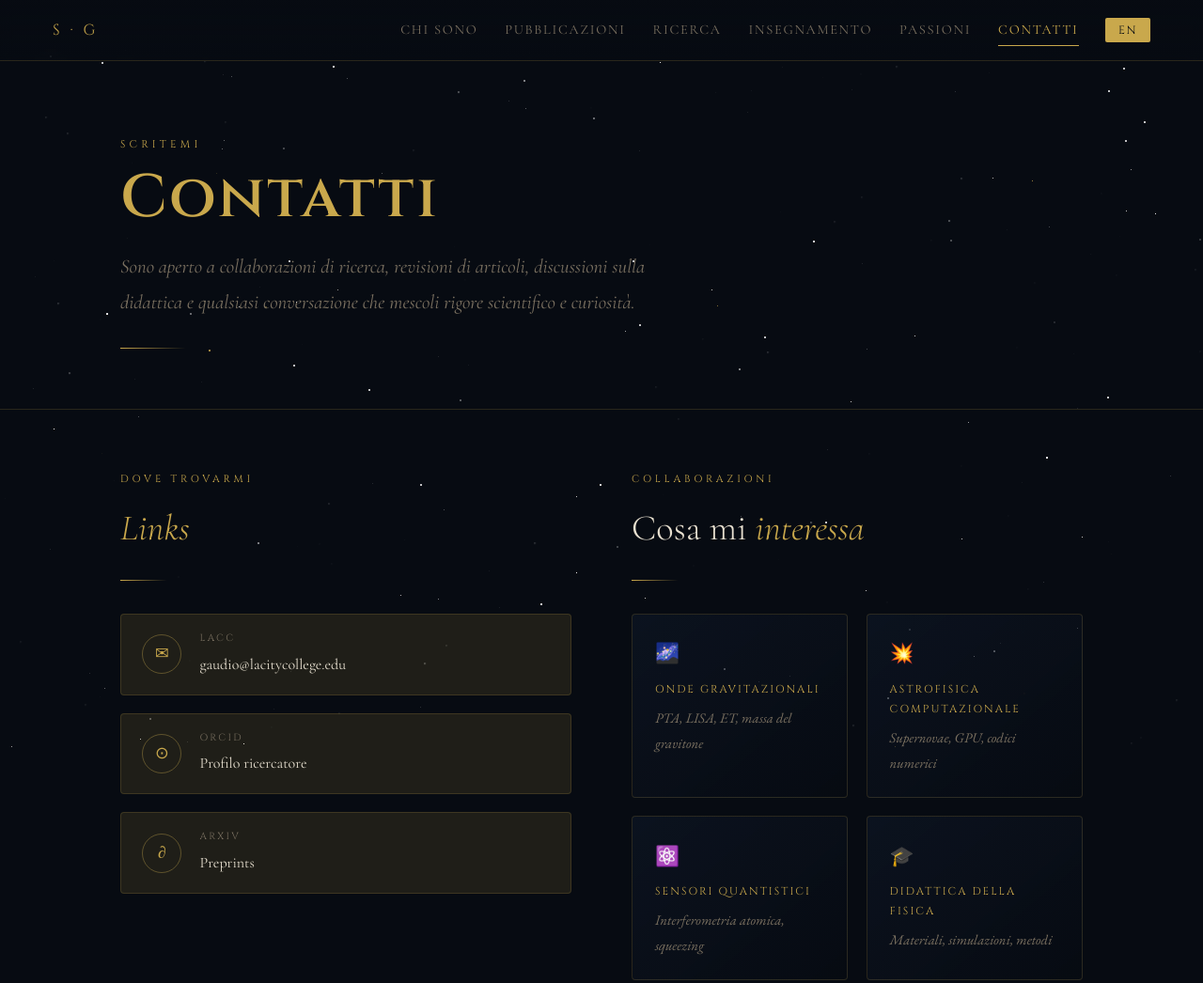
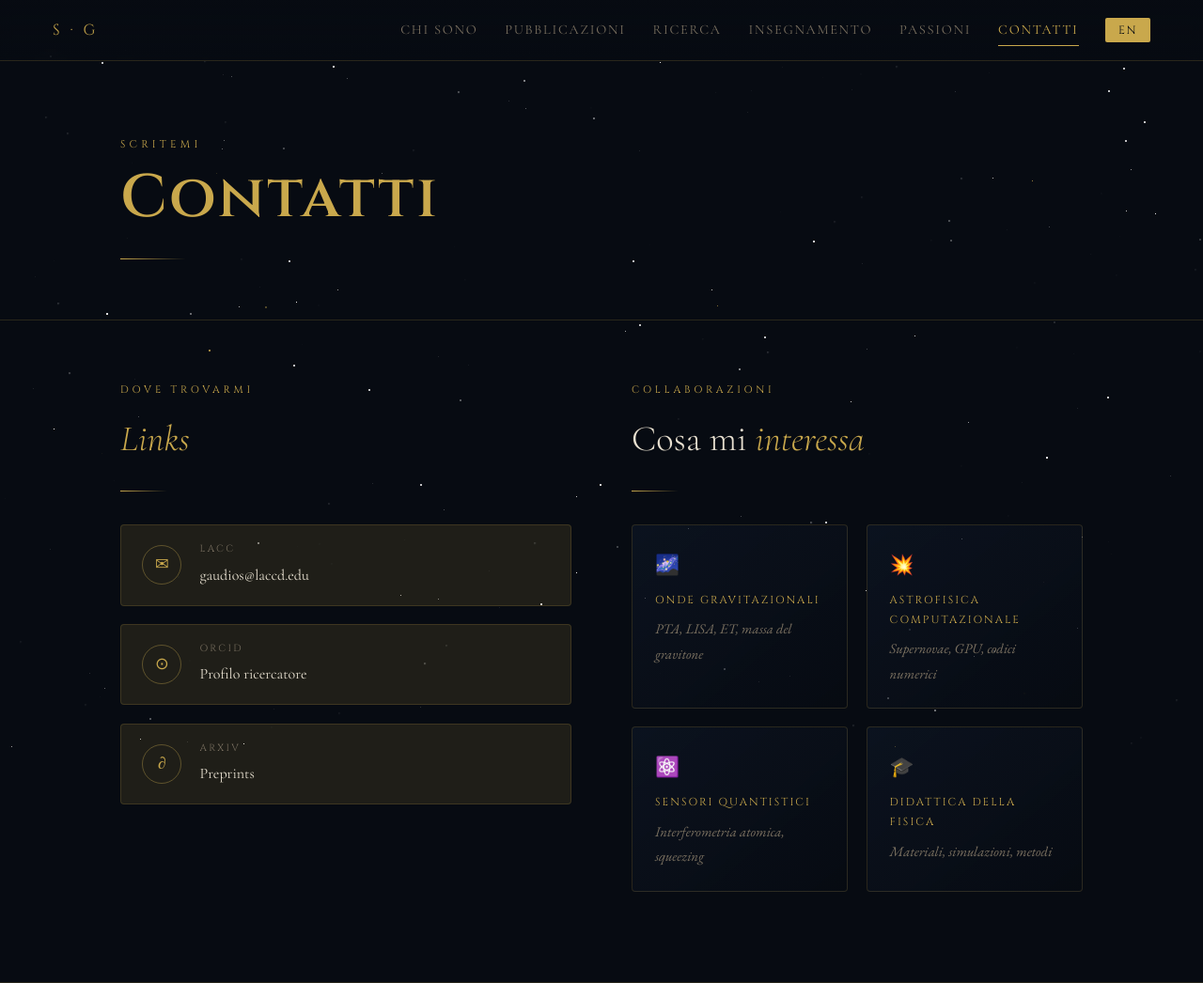
Before and after one commit to gaudios/sergiogaudio, a plain HTML site: page contact.html in a window 1280 px wide. Shown: the top 1046 px of the page at 94% size. Drawn offline with nearby package versions, Linux system fonts and the light colour scheme.

Commit message:
Add files via upload

```diff
--- a/contact.html
+++ b/contact.html
@@ -66,11 +66,7 @@
 <div class="page-hero">
   <div class="page-eyebrow" data-it="Scritemi" data-en="Reach out">Scrivetemi</div>
   <h1 class="page-title" data-it="<span>Contatti</span>" data-en="<span>Contact</span>"><span>Contatti</span></h1>
-  <p class="page-subtitle"
-     data-it="Sono aperto a collaborazioni di ricerca, revisioni di articoli, discussioni sulla didattica e qualsiasi conversazione che mescoli rigore scientifico e curiosità."
-     data-en="I am open to research collaborations, paper reviews, discussions on teaching, and any conversation that blends scientific rigor with genuine curiosity.">
-    Sono aperto a collaborazioni di ricerca, revisioni di articoli, discussioni sulla didattica e qualsiasi conversazione che mescoli rigore scientifico e curiosità.
-  </p>
+
   <div class="page-rule"></div>
 </div>
 
@@ -82,11 +78,11 @@
       <h2 class="s-title" data-it="<em>Links</em>" data-en="<em>Links</em>"><em>Links</em></h2>
       <div class="s-rule"></div>
       <div class="contact-links">
-        <a class="c-link" href="mailto:gaudio@lacitycollege.edu">
+        <a class="c-link" id="email-link" href="#">
           <div class="c-icon">✉</div>
           <div class="c-info">
             <span class="c-label">LACC</span>
-            <span class="c-val">gaudio@lacitycollege.edu</span>
+            <span class="c-val" id="email-text">&#9993;</span>
           </div>
         </a>
         <a class="c-link" href="https://orcid.org" target="_blank" rel="noopener">
@@ -143,5 +139,17 @@
 </footer>
 
 <script src="main.js"></script>
+
+<script>
+(function(){
+  var u = ['g','a','u','d','i','o','s'].join('');
+  var d = ['l','a','c','c','d','.','e','d','u'].join('');
+  var a = u + '@' + d;
+  var el = document.getElementById('email-link');
+  var tx = document.getElementById('email-text');
+  if(el){ el.href = 'mailto:' + a; }
+  if(tx){ tx.textContent = a; }
+})();
+</script>
 </body>
 </html>
```
